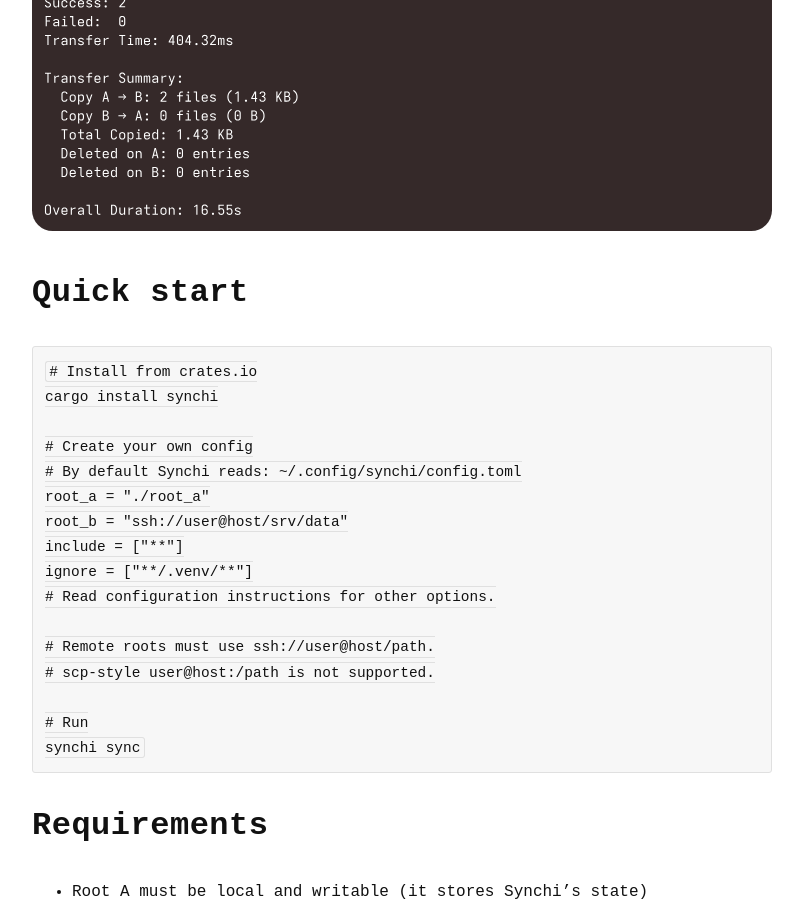
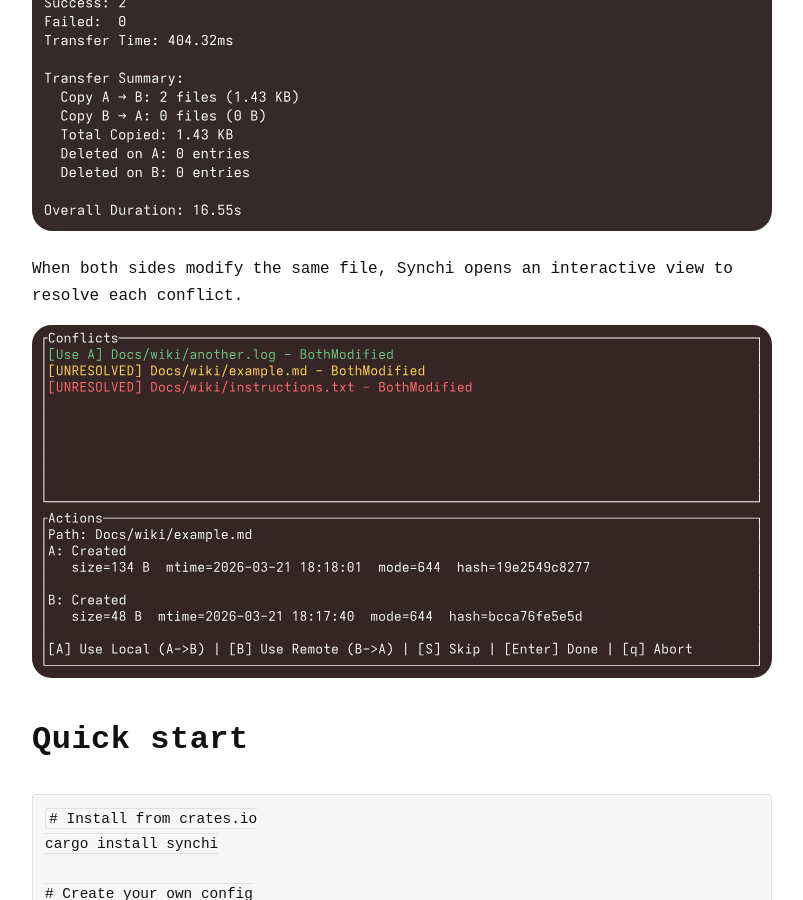
Before and after one commit to jakobkreft/synchi, a Jekyll site: the page built from docs/index.md, in a window 1280 px wide and 900 px high, scrolled down 2993 px. Shown: the whole window, without its empty margins (238-1041 px from the left). Built offline with Jekyll 4.4.1, drawn with Linux system fonts in a browser that asks for light colours; some web fonts are replaced.

Commit message:
added conclict screenshot fixed Actions at 10 lines

````diff
--- a/docs/index.md
+++ b/docs/index.md
@@ -56,6 +56,16 @@ A typical sync run: Synchi scans both roots, computes what changed, and executes
   />
 </p>
 
+When both sides modify the same file, Synchi opens an interactive view to resolve each conflict.
+
+<p align="left">
+  <img
+    src="assets/img/conflicts.svg"
+    alt="Conflict resolution interface showing per-file choices"
+    width="740"
+  />
+</p>
+
 ## Quick start
 
 ```bash
````
Also changed, not shown: README.md, docs/assets/img/conflicts.svg (added), 1 other file.
